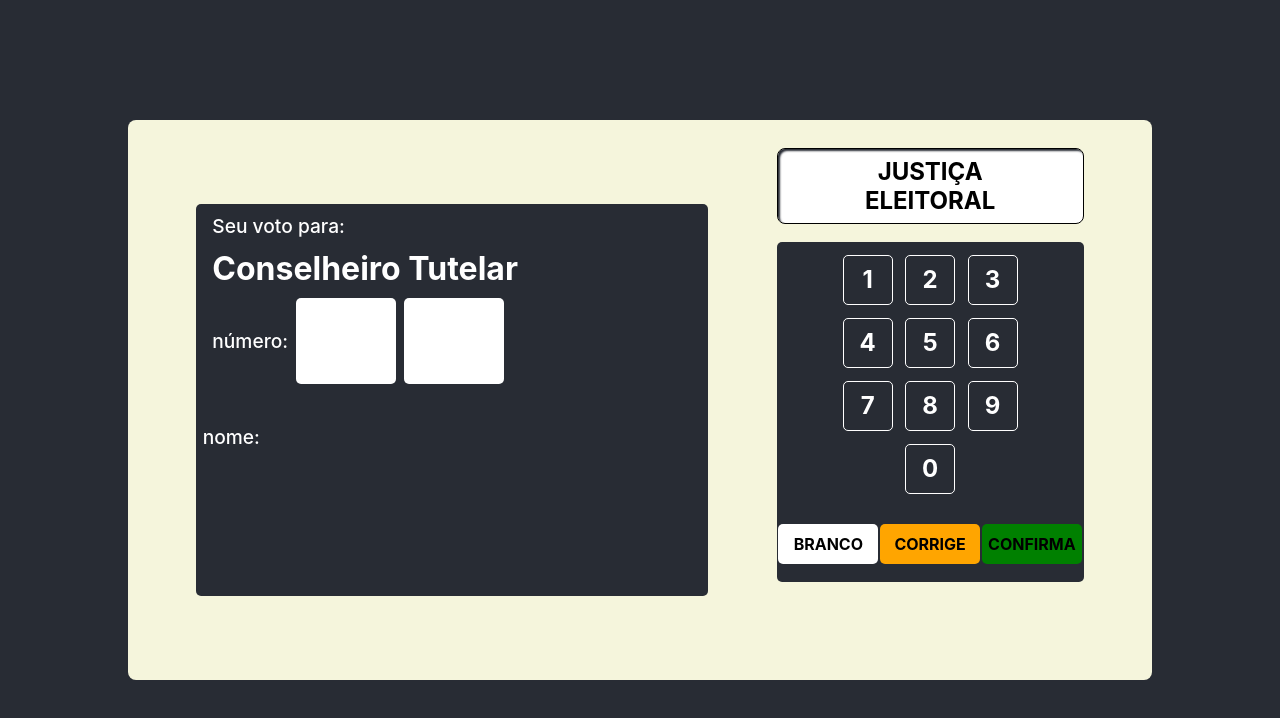
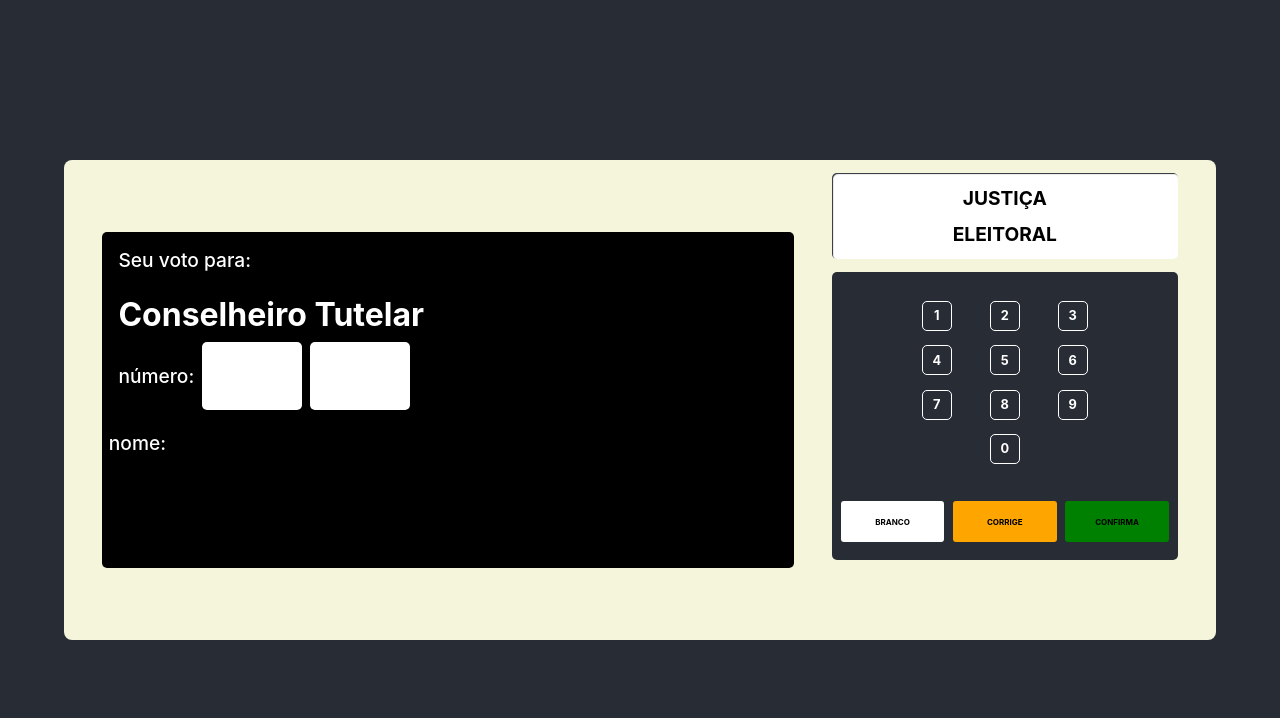
Before and after one commit to HardBoris/simulacro, a React (Create React App) app: page / in a window 1280 px wide. Shown: the top 718 px of the page. Built offline with nearby package versions, Linux system fonts and the light colour scheme.

Commit message:
refactor: app css

```diff
--- a/src/App.css
+++ b/src/App.css
@@ -16,8 +16,8 @@ h1 {
 }
 
 .urna {
-  width: 80vw;
-  height: 70vh;
+  width: 94%;
+  height: 20%;
   background-color: beige;
   border-radius: 8px;
   display: flex;
@@ -26,15 +26,15 @@ h1 {
 }
 
 .urna-display {
-  width: 50%;
+  width: 60%;
   height: 70%;
-  background-color: #282c34;
+  background-color: black;
   border-radius: 5px;
 }
 
 .urna-teclas {
   width: 30%;
-  height: 90%;
+  height: 100%;
 }
 
 .urna-teclas-logo {
@@ -42,30 +42,31 @@ h1 {
   height: 15%;
   display: flex;
   flex-direction: column;
-  justify-content: center;
+  justify-content: space-evenly;
   align-items: center;
   background-color: white;
-  border-radius: 8px;
-  box-shadow: 2px 2px 2px #282c34 inset;
-  margin-bottom: 6%;
-  border: 1px solid black;
-}
-
-.urna-teclas-logo h1 {
-  font-size: 1.5rem;
+  border-radius: 5px;
+  box-shadow: 1px 1px 1px #282c34 inset;
+  margin: 0.5rem 0;
+  font-size: 0.3rem;
 }
 
 .urna-teclado {
   width: 100%;
-  height: 75%;
+  height: 60%;
+  background-color: #282c34;
+  border-radius: 5px;
+  display: flex;
+  flex-direction: column;
+  justify-content: space-evenly;
+  align-items: center;
 }
 
 .teclado-digitos {
   width: 100%;
   height: 70%;
   background-color: #282c34;
-  border-top-left-radius: 5px;
-  border-top-right-radius: 5px;
+  border-radius: 5px;
   display: flex;
   flex-direction: column;
   justify-content: space-evenly;
@@ -74,14 +75,14 @@ h1 {
 
 .filas {
   width: 65%;
-  height: 50px;
+  height: 20px;
   display: flex;
   justify-content: space-evenly;
   align-items: center;
 }
 
 .columnas {
-  width: 50px;
+  width: 20px;
   height: 100%;
   border: 1px solid white;
   display: flex;
@@ -89,7 +90,7 @@ h1 {
   align-items: center;
   color: white;
   border-radius: 5px;
-  font-size: 1.5rem;
+  font-size: 0.5rem;
   font-weight: bold;
 }
 
@@ -100,18 +101,18 @@ h1 {
   justify-content: space-evenly;
   align-items: center;
   background-color: #282c34;
-  border-bottom-left-radius: 5px;
-  border-bottom-right-radius: 5px;
+  border-radius: 5px;
 }
 
 .branco,
 .corrige,
 .confirma {
-  width: 100px;
-  height: 40px;
+  width: 30%;
+  height: 100%;
   color: black;
-  border-radius: 5px;
+  border-radius: 3px;
   text-transform: uppercase;
+  font-size: 0.3rem;
   font-weight: bold;
   display: flex;
   justify-content: center;
@@ -131,34 +132,49 @@ h1 {
   background-color: green;
 }
 
-/* @media (min-width: 769px) {
+@media (min-width: 376px) {
   .urna {
-    width: 98vw;
-    height: 70vh;
-    background-color: beige;
-    border-radius: 8px;
-    display: flex;
-    justify-content: space-evenly;
-    align-items: center;
+    width: 92%;
+    height: 25%;
+  }
+}
+
+@media (min-width: 426px) {
+  .urna {
+    width: 90%;
+    height: 45%;
+  }
+
+  .urna-display {
+    width: 60%;
+  }
+
+  .urna-teclas-logo {
+    height: 18%;
+    margin: 0.8rem 0;
+    font-size: 0.6rem;
+  }
+
+  .filas {
+    width: 70%;
+  }
+
+  .columnas {
+    width: 30px;
+    height: 30px;
+    font-size: 0.8rem;
   }
 
   .branco,
   .corrige,
   .confirma {
-    width: 80px;
-    height: 40px;
-    color: black;
-    border-radius: 5px;
-    text-transform: uppercase;
-    font-size: 0.8rem;
-    font-weight: bold;
-    display: flex;
-    justify-content: center;
-    align-items: center;
-    cursor: pointer;
+    height: 70%;
+    font-size: 0.5rem;
   }
+}
 
-  .urna-teclas-logo h1 {
-    font-size: 1.8rem;
+@media (min-width: 769px) {
+  .urna {
+    height: 60%;
   }
-} */
+}
--- a/src/components/EuVoto/EuVoto.css
+++ b/src/components/EuVoto/EuVoto.css
@@ -1,3 +1,4 @@
+@media (min-width: 1025px) {
   .inicial {
     width: 100%;
     height: 100%;
@@ -20,16 +21,12 @@
 
   .datos p {
     width: 100%;
-  /* height: 60px; */
+    height: 60px;
     display: flex;
     justify-content: flex-start;
     align-items: center;
     padding-left: 1rem;
   }
-
-/* .envelope {
-  width: 250px;
-} */
 
   .normal {
     width: 70px;
@@ -74,7 +71,7 @@
   .foto {
     width: 100%;
     height: 100%;
-  /* margin-top: 1rem; */
+    margin-top: 1rem;
     background-image: url("../../assets/orcinei.jpeg");
     background-position: center;
     background-size: cover;
@@ -118,10 +115,4 @@ img {
     justify-content: center;
     align-items: center;
   }
-
-@media (min-width: 1025px) {
-  img {
-    width: auto;
-    height: 100%;
 }
-}
```
Lines whose indentation alone changed are shown as unchanged.
